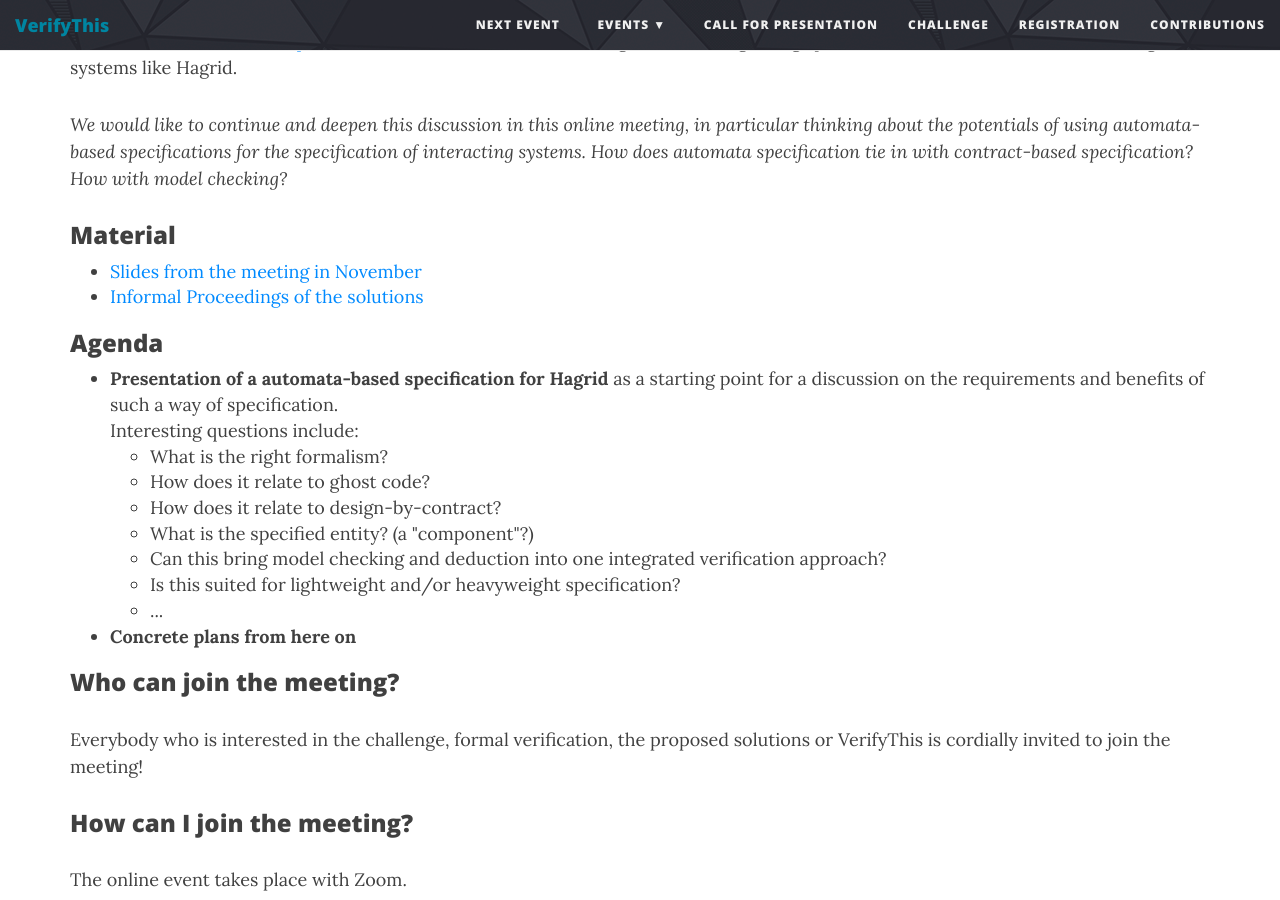
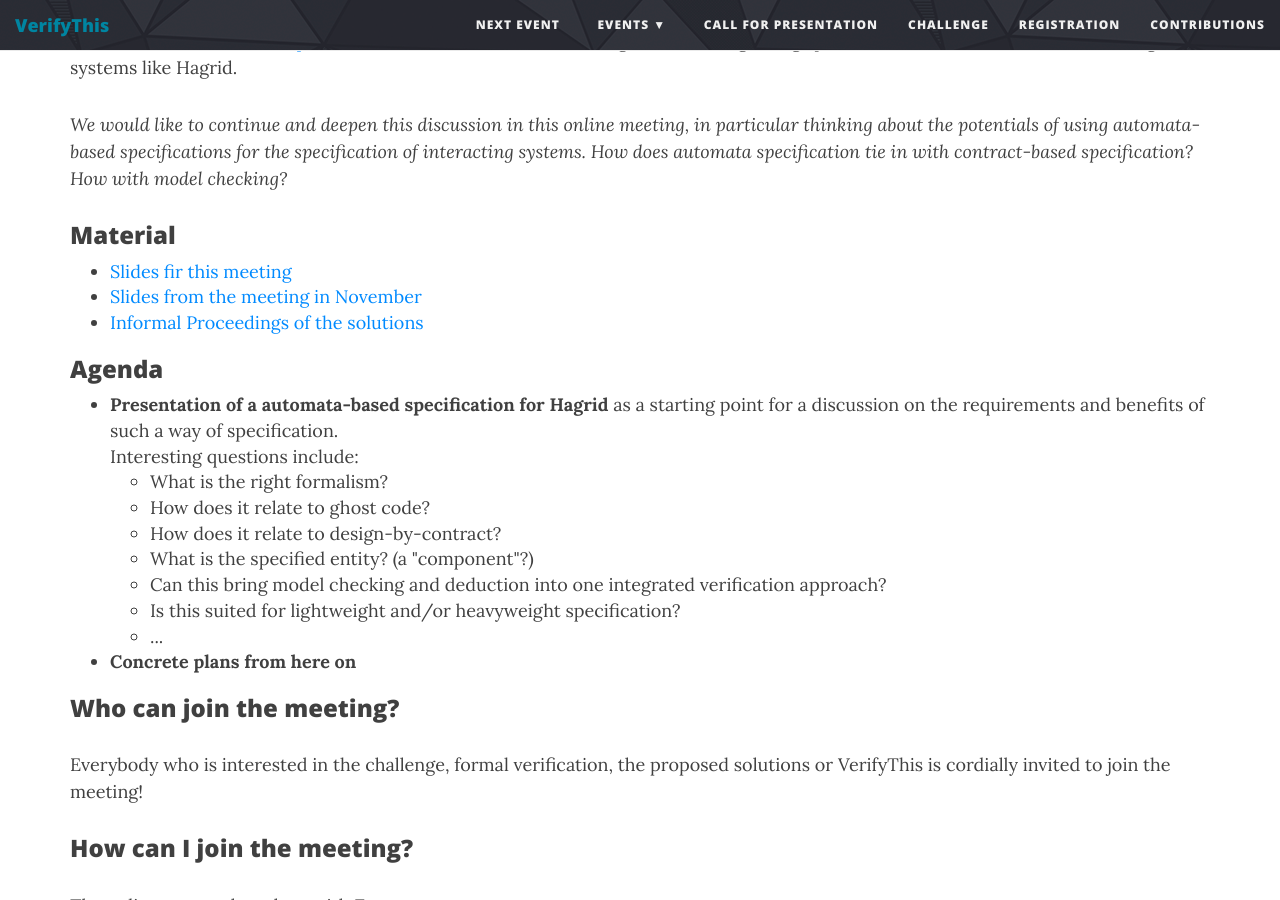
Before and after one commit to verifythis/verifythis.github.io, a Jekyll site: the page built from online-event-feb.html, in a window 1280 px wide and 900 px high, scrolled down 616 px. Built offline with Jekyll 4.4.1, drawn with Linux system fonts in a browser that asks for light colours.

Commit message:
adding slides from feb event

```diff
--- a/online-event-feb.html
+++ b/online-event-feb.html
@@ -41,6 +41,7 @@ subtitle: Collaborative Long-term Verification Challenge
 
 <h3>Material</h3>
 <ul>
+    <li><a href="/VerifyThisLTC-Feb2021.pdf">Slides fir this meeting</a></li>
     <li><a href="/VerifyThisLTC-Nov2020.pdf">Slides from the meeting in November</a></li>
     <li><a href="https://publikationen.bibliothek.kit.edu/1000119426">Informal Proceedings of the solutions</a></li>
 </ul>
```
Also changed, not shown: 1 other file.
